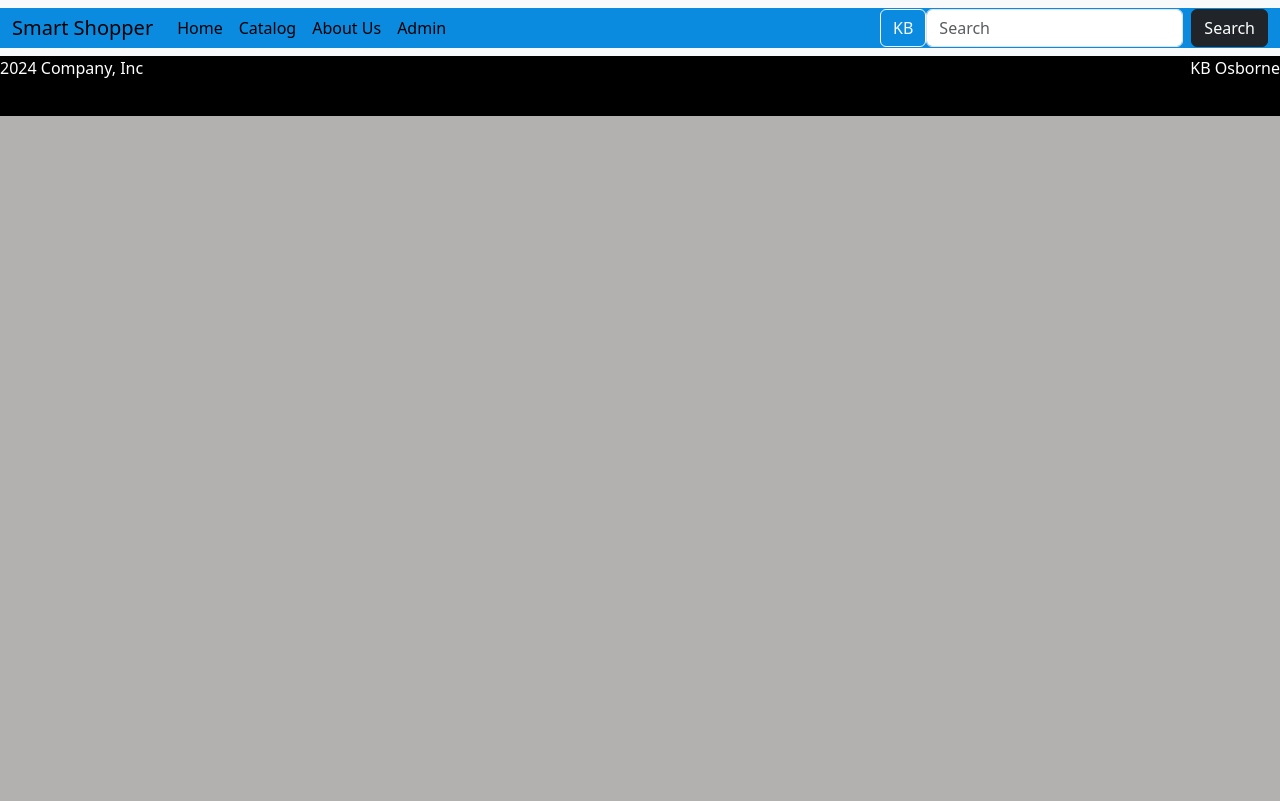
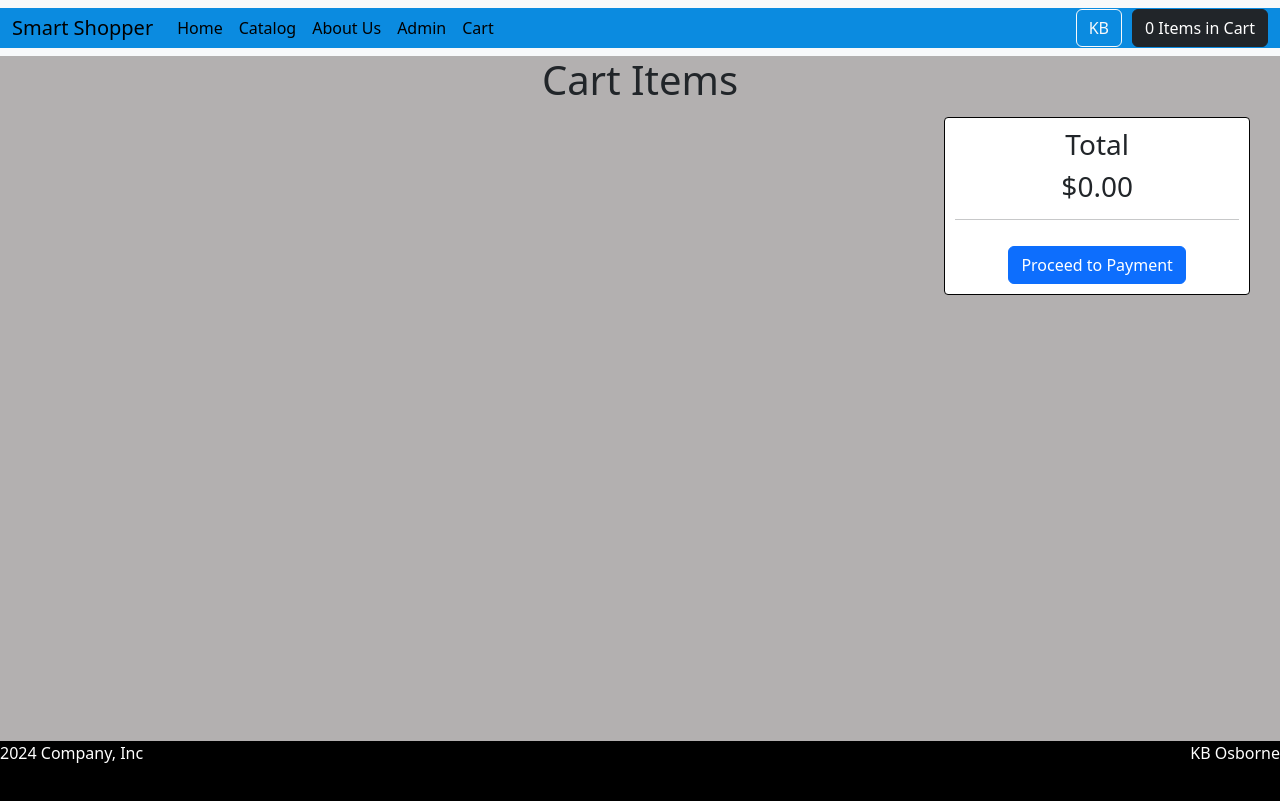
Before and after one commit to Asinkingship/onlineStore-48, a React (Create React App) app in the folder app/: page /Cart in a window 1280 px wide. Built offline with nearby package versions, Linux system fonts and the light colour scheme.

Commit message:
added session 4

```diff
--- a/app/src/App.js
+++ b/app/src/App.js
@@ -5,6 +5,7 @@ import Catalog from './pages/catalog';
 import AboutUs from './pages/aboutUs';
 import Home from './pages/home';
 import Admin from './pages/admin';
+import CartPage from './pages/cart';
 
 import {BrowserRouter, Routes, Route} from 'react-router-dom'
 import "bootstrap/dist/css/bootstrap.min.css";
@@ -26,6 +27,7 @@ function App() {
         <Route exact path="/catalog" element={<Catalog />} />
         <Route exact path="/about" element={<AboutUs />} />
         <Route exact path="/admin" element={<Admin />} />
+        <Route exact path="/Cart" element={<CartPage />} />
       </Routes>
 
       <Footer/>
--- a/app/src/components/navbar.jsx
+++ b/app/src/components/navbar.jsx
@@ -6,6 +6,7 @@ import DataContext from '../state/dataContext';
 function Navbar(){
 
   const user = useContext(DataContext).user;
+  const cart = useContext(DataContext).cart;
 
 
     return(
@@ -33,15 +34,21 @@ function Navbar(){
         <li className="nav-item">
           <Link className="nav-link active" aria-current="page" to="/admin">Admin</Link>
         </li>
+        <li className="nav-item">
+          <Link className="nav-link active" aria-current="page" to="/Cart">Cart</Link>
+        </li>
          {/* Page Navigation */}
 
       </ul>
 
       <form className="d-flex" role="search">
 
-      <button className="btn btn-outline-light">{user.name}</button>
-        <input className="form-control me-2" type="search" placeholder="Search" aria-label="Search"/>
-        <button className="btn btn btn-dark" type="submit">Search</button>
+      <button className="btn btn-outline-light btn-user">{user.name}</button>
+
+
+        <Link className="btn btn btn-dark" type="submit">
+          {cart.length} Items in Cart
+        </Link>
       </form>
     </div>
   </div>
--- a/app/src/components/product.jsx
+++ b/app/src/components/product.jsx
@@ -1,13 +1,21 @@
-import { useState } from 'react';
+import { useContext, useState } from 'react';
 import QuantityPicker from './quantityPicker';
 import './styles/product.css';
+import DataContext from '../state/dataContext';
 
 function Product(props){
 
     const [quantity, setQuantity] = useState(1);
 
+    let addProductToCart = useContext(DataContext).addProductToCart;
+
     function Add(){
-        console.log("adding" + props.info.title)
+        // obj that contains all info + quantity
+        let cartQuant = {
+            ...props.info,
+            quantity: quantity
+        }
+        addProductToCart(cartQuant);
     }
 
     function handleQuantityChange(val){
--- a/app/src/components/styles/navbar.css
+++ b/app/src/components/styles/navbar.css
@@ -23,3 +23,7 @@ a:hover{
 .container-fluid{
     background-color: #0B8BE0;
 }
+
+.navbar .btn-user{
+    margin-right: 10px;
+}
--- /dev/null
+++ b/app/src/pages/cart.jsx
@@ -0,0 +1,61 @@
+import './styles/cart.css';
+import { useContext } from 'react';
+import DataContext from '../state/dataContext';
+
+function CartPage(){
+
+    const cart = useContext(DataContext).cart;
+
+    function getTotal(){
+        let total = 0;
+        for (let i = 0; i < cart.length; i++){
+            let prod = cart[i];
+            total += prod.price * prod.quantity;
+        }
+
+        return total.toFixed(2);
+    }
+
+
+
+    return(
+        <div className="cart page">
+            <h1>Cart Items</h1>
+
+            <div className="parent">
+                <section className="cartList">
+
+                        {cart.map(prod =>
+                        <div className='cartForm flexed'>
+                            <img src={"/images/" + prod.image} alt="" />
+                            <h5>{prod.title}</h5>
+                            <label>{prod.price.toFixed(2)}</label>
+                            <label>{prod.quantity}</label>
+                            <label>Total</label>
+                            <button className='btn btn-sm btn-danger'>Remove</button>
+                        </div>
+                        )}
+
+
+
+                </section>
+
+
+
+                <section className= "cartMenu">
+                    <div className='cartForm'>
+                        <h3>Total</h3>
+                        <h3>${getTotal()}</h3>
+
+                        <hr />
+                        <button className="btn btn-primary">Proceed to Payment</button>
+                    </div>
+
+
+                </section>
+            </div>
+        </div>
+    );
+}
+
+export default CartPage;
--- /dev/null
+++ b/app/src/pages/styles/cart.css
@@ -0,0 +1,39 @@
+.cart .parent{
+    display: flex;
+}
+
+.cart .cartMenu{
+    flex: 2;
+}
+
+.cart .cartList{
+    flex: 5;
+}
+
+.cart .cartForm {
+    background-color: white;
+    border: 1px solid #030303;
+    border-radius: 4px;
+    margin: 5px 30px;
+    padding: 10px;
+}
+
+.cart .flexed {
+    display: flex;
+    align-items: center;
+}
+
+
+.cart .cartForm h5 {
+    flex: 3;
+}
+
+.cart .cartForm label {
+    flex: 1;
+}
+
+
+.cart .cartForm img{
+    width: 100px;
+    max-height: 80px;
+}
--- a/app/src/state/globalProvider.jsx
+++ b/app/src/state/globalProvider.jsx
@@ -4,7 +4,14 @@ function GlobalProvider(props){
     const [cart, setCart]= useState([]);
     const [user, setUser]= useState({name: "KB"});
 
-    function addProductToCart(){
+    function addProductToCart(product){
+        console.log("Global fn");
+
+        var copy = [...cart];
+        copy.push(product);
+        setCart(copy);
+
+
     }
 
     function resetCart(){
```
